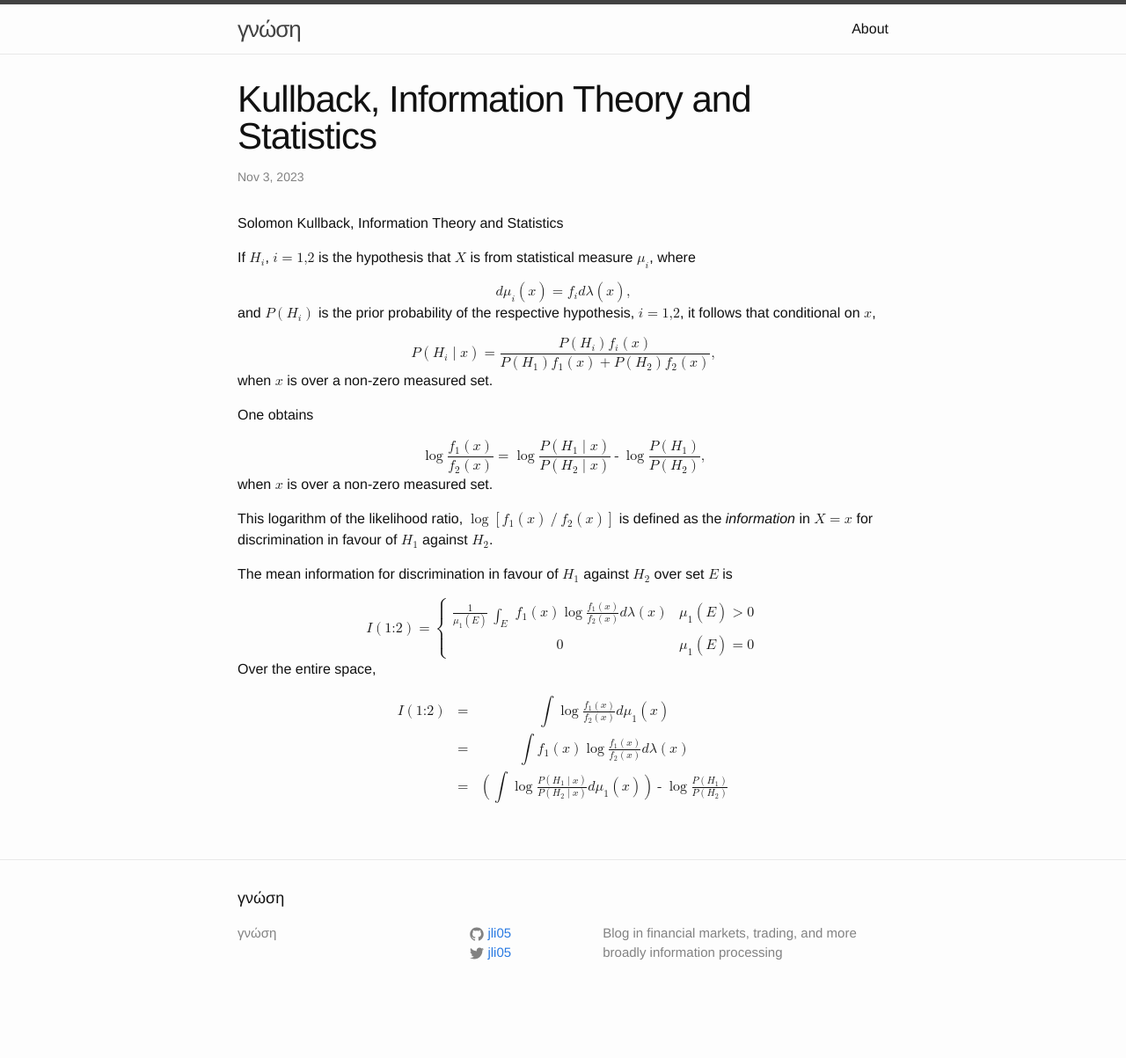
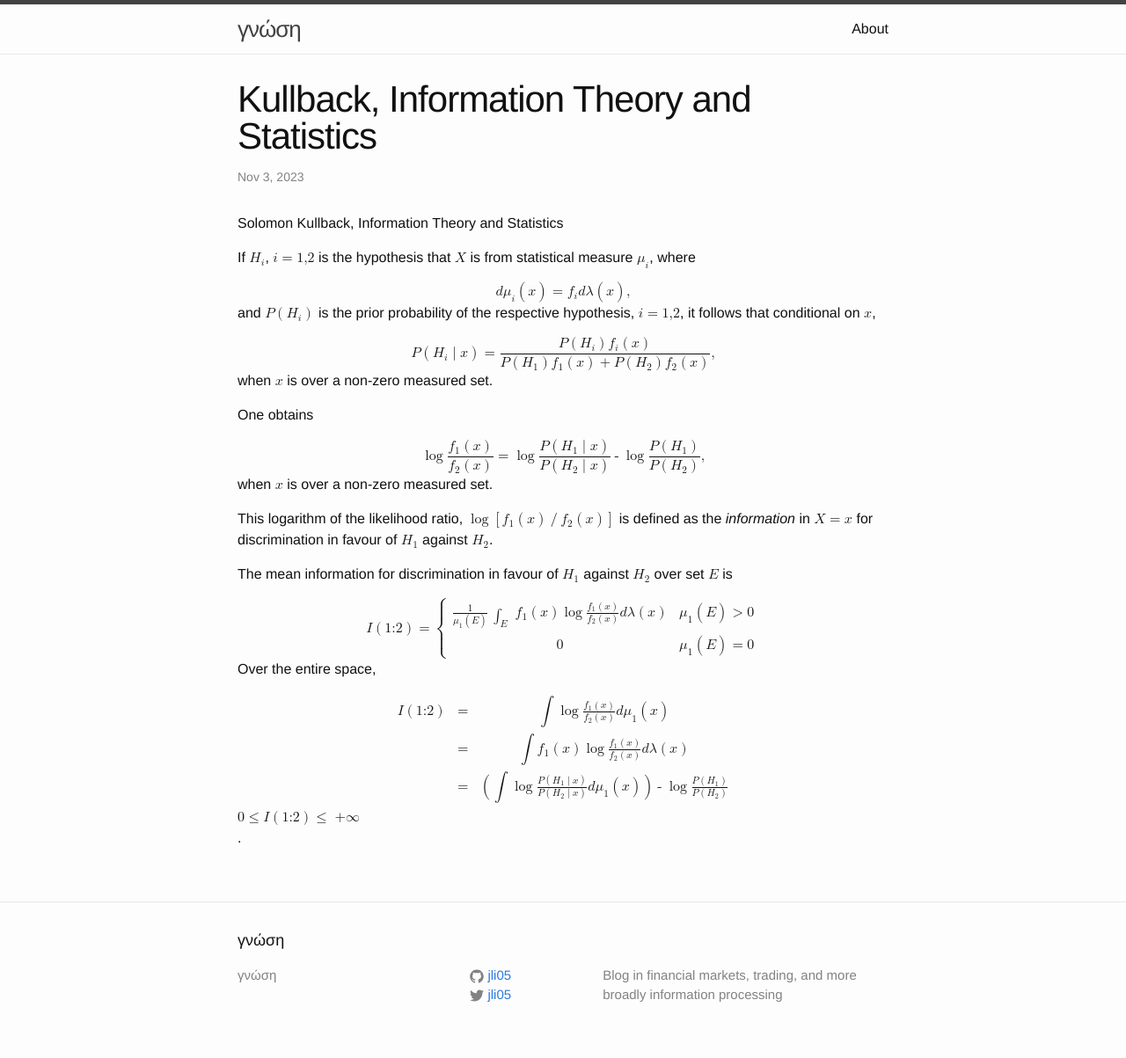
Before and after one commit to jli05/jli05.github.io, a Jekyll site: the page built from _posts/2023-11-03-Kullback-Book.md, in a window 1280 px wide. Shown: the whole page at 88% size. Built offline with Jekyll 4.4.1, drawn with Linux system fonts in a browser that asks for light colours; before the commit the page ends 1155 px from its top, so only the background shows below that.

Commit message:
add bounds of mean information

```diff
--- a/_posts/2023-11-03-Kullback-Book.md
+++ b/_posts/2023-11-03-Kullback-Book.md
@@ -122,3 +122,5 @@ Over the entire space,
 </mtr>
 </mtable>
 </math>
+
+<math><mn>0</mn><mo>&le;</mo><mi>I</mi><mo>(</mo><mn>1:2</mn><mo>)</mo><mo>&le;</mo><mo>+&infin;</mo></math>.
```
